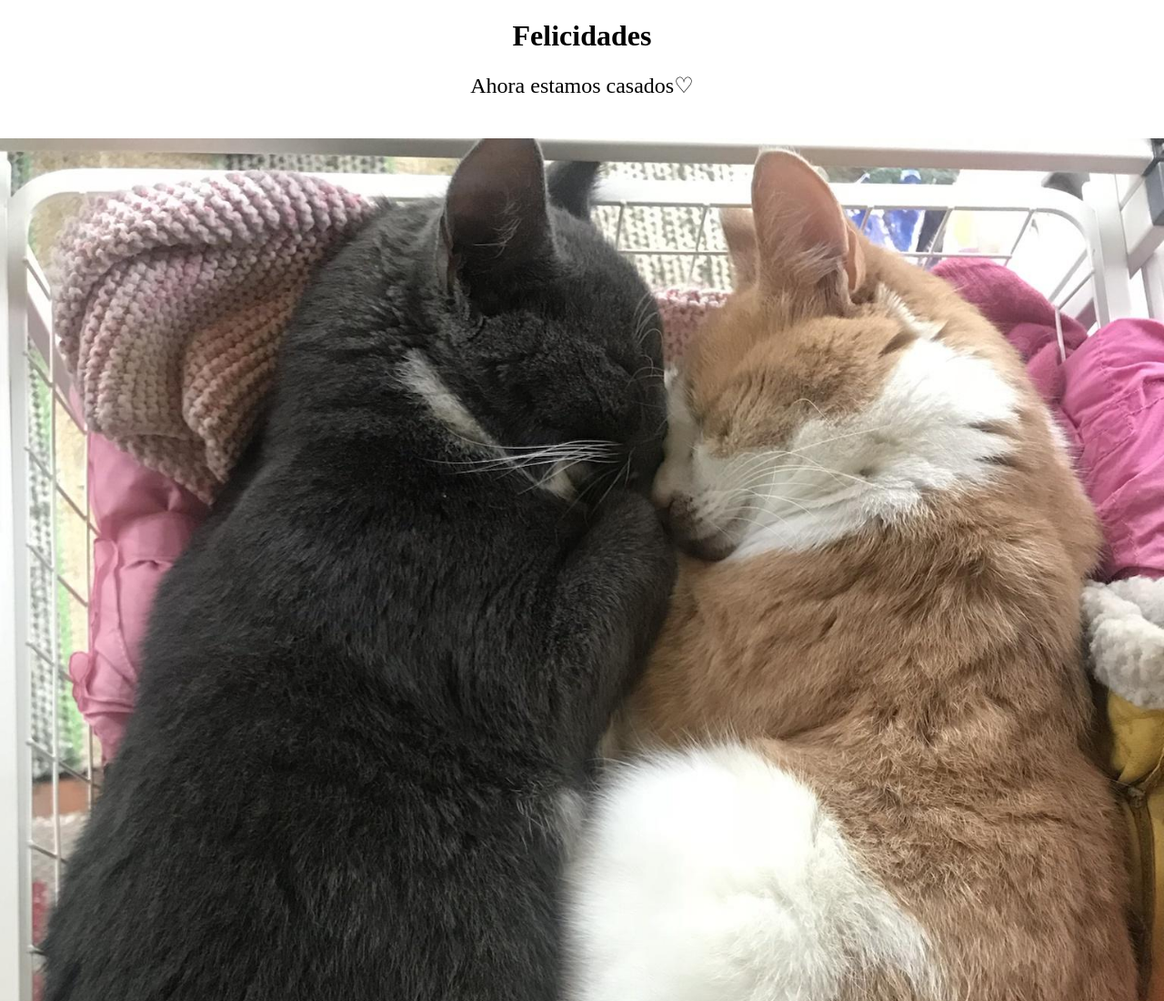
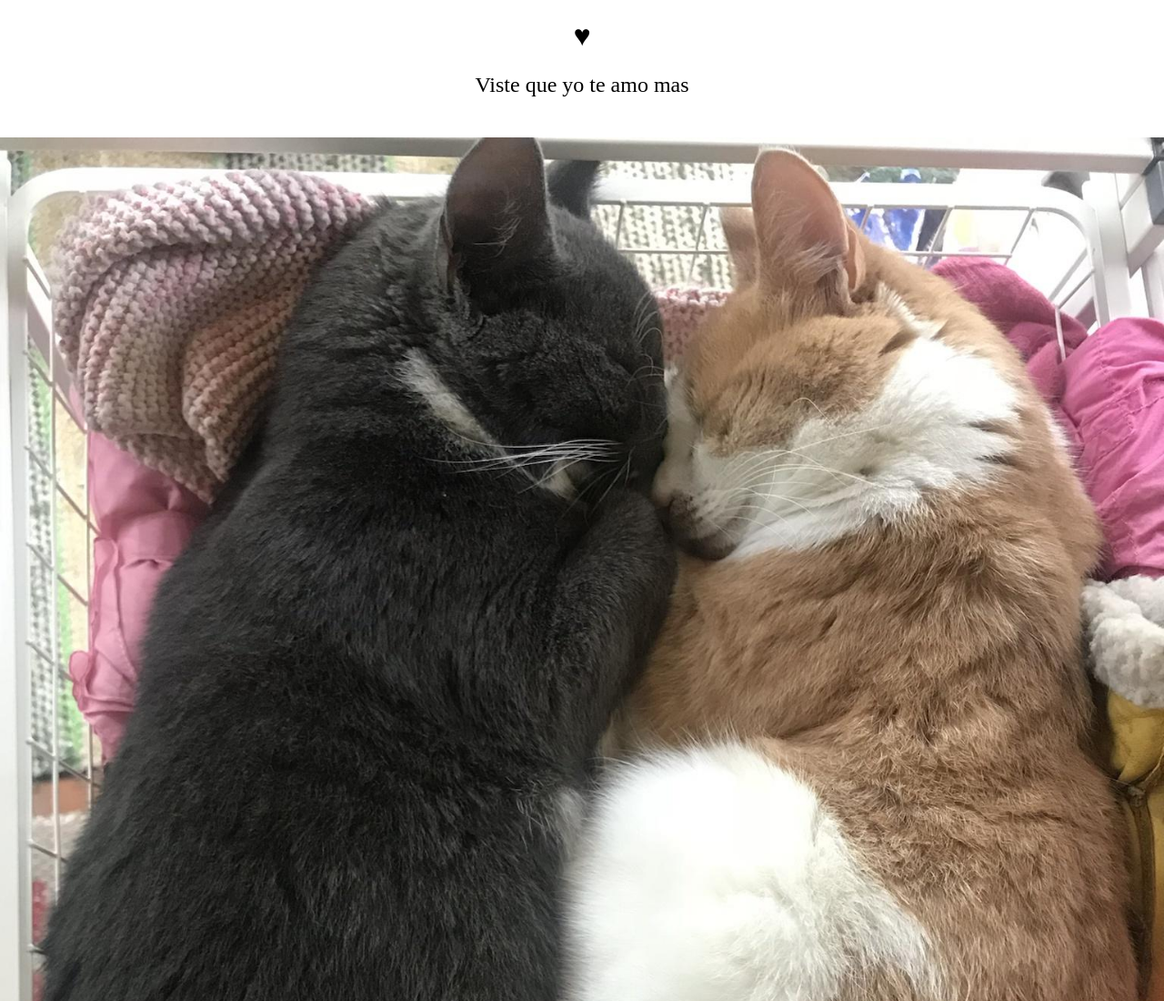
Before and after one commit to mannnu11/Pregunta-importante, a plain HTML site: page felicidades.html in a window 1280 px wide. Shown: the top 1100 px of the page at 91% size. Drawn offline with Linux system fonts and the light colour scheme.

Commit message:
Update felicidades.html

```diff
--- a/felicidades.html
+++ b/felicidades.html
@@ -1,7 +1,7 @@
 <!DOCTYPE html>
 <html>
   <head>
-    <title>Felicidades</title>
+    <title>♥</title>
     <style>
       body {
         margin: 0;
@@ -20,8 +20,8 @@
     </style>
   </head>
   <body>
-    <h1>Felicidades</h1>
-    <p id="message">Ahora estamos casados♡</p>
+    <h1>♥</h1>
+    <p id="message">Viste que yo te amo mas</p>
     <img id="image" src="gatitos.jpeg" alt="Imagen de gatitos">
   </body>
 </html>
```
